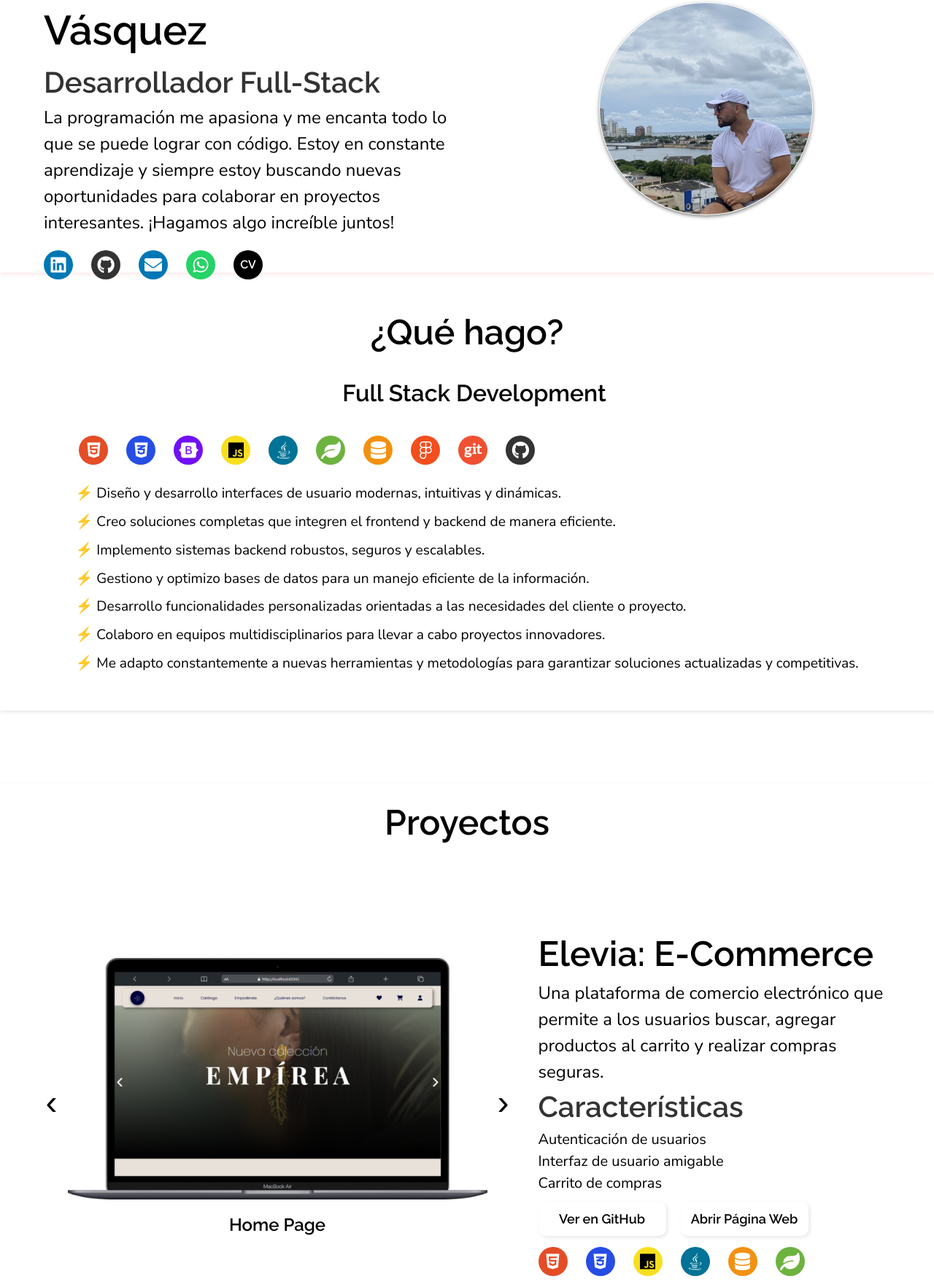
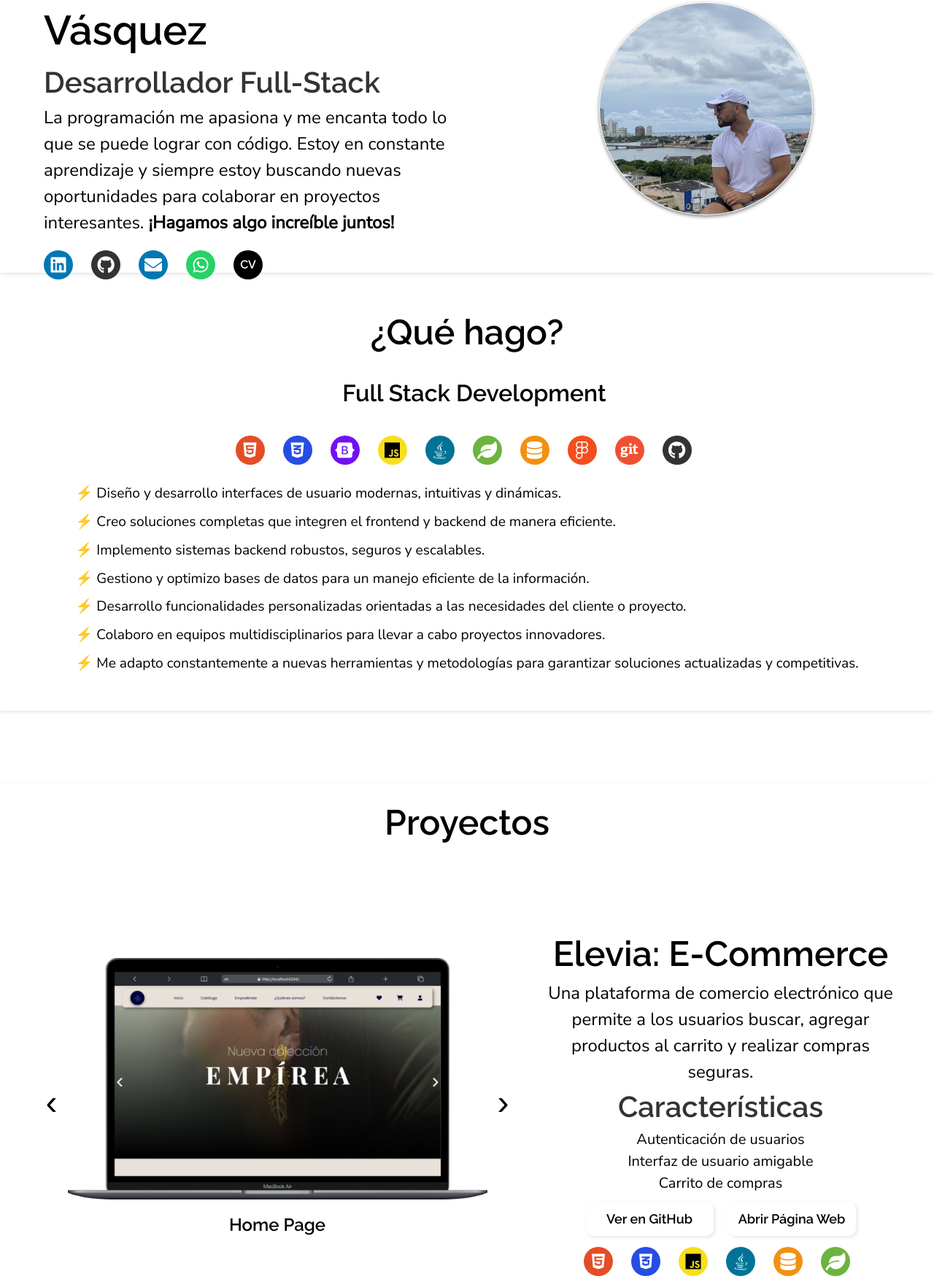
Before and after one commit to AndresGomezV/portfolio-2025, a plain HTML site: page index.html in a window 1280 px wide. Shown: the part 176-1940 px from the top of the page at 73% size. Drawn offline with Linux system fonts and the light colour scheme.

Commit message:
ajuster alineacion movil

```diff
--- a/portafolio.css
+++ b/portafolio.css
@@ -309,7 +309,7 @@ nav {
     height: 50vh;
     margin-top: 150px;
     padding: 0 20px 50px;
-    box-shadow: 0 2px 5px rgba(255, 0, 0, 0.1);k
+    box-shadow: 0 2px 5px rgba(0, 0, 0, 0.1);
 }
 
 /* Sección de proyectos */
@@ -515,6 +515,9 @@ p {
     #descripcion {
         font-size: 1.2rem;
     }
+}
+.image-description {
+    text-align: center;
 }
 
 /* Estilos responsive: pantallas pequeñas y medianas */
@@ -727,7 +730,8 @@ p {
 /* Contenedor de descripción de los proyectos */
 #description-container {
     max-width: 500px;
-    text-align: left;
+    text-align: center;
+
 }
 
 /* Contenedor de botones */
@@ -736,6 +740,8 @@ p {
     gap: 20px;
     padding: 5px 0 10px 0;
     align-items: center;
+    justify-content: center;
+    text-align: center;
 }
 
 /* Botón de enlace del proyecto */
@@ -776,10 +782,22 @@ p {
     }
 }
 
+strong {
+    font-weight: bold;
+}
 /* Contenedor de íconos de tecnologías */
-#social-media-btns, .skills-icons, .tech-icons {
+#social-media-btns {
+    display: flex;
+
+    text-align: center;
+    gap: 15px;
+}
+
+.skills-icons, .tech-icons {
     display: flex;
     align-items: center;
+    justify-content: center;
+    text-align: center;
     gap: 15px;
 }
 
@@ -805,6 +823,14 @@ p {
 /* Efecto activo en íconos de tecnologías */
 #social-media-btns i:active, .skills-icons i:active, .tech-icons i:active {
     transform: scale(1);
+}
+
+.project-description {
+    text-align: center;
+}
+
+.project-name {
+    text-align: center;
 }
 
 /* Estilos para pantallas grandes (ancho mínimo de 884px) */
```
